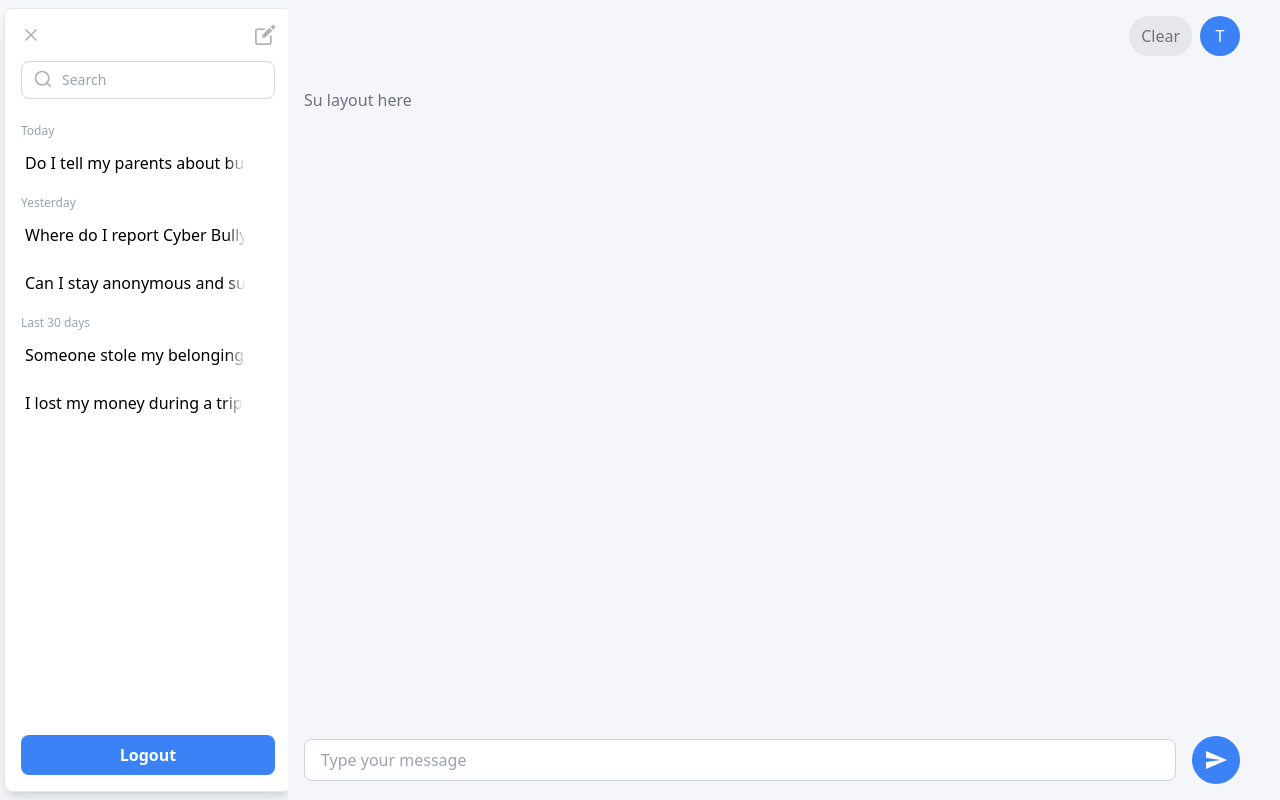
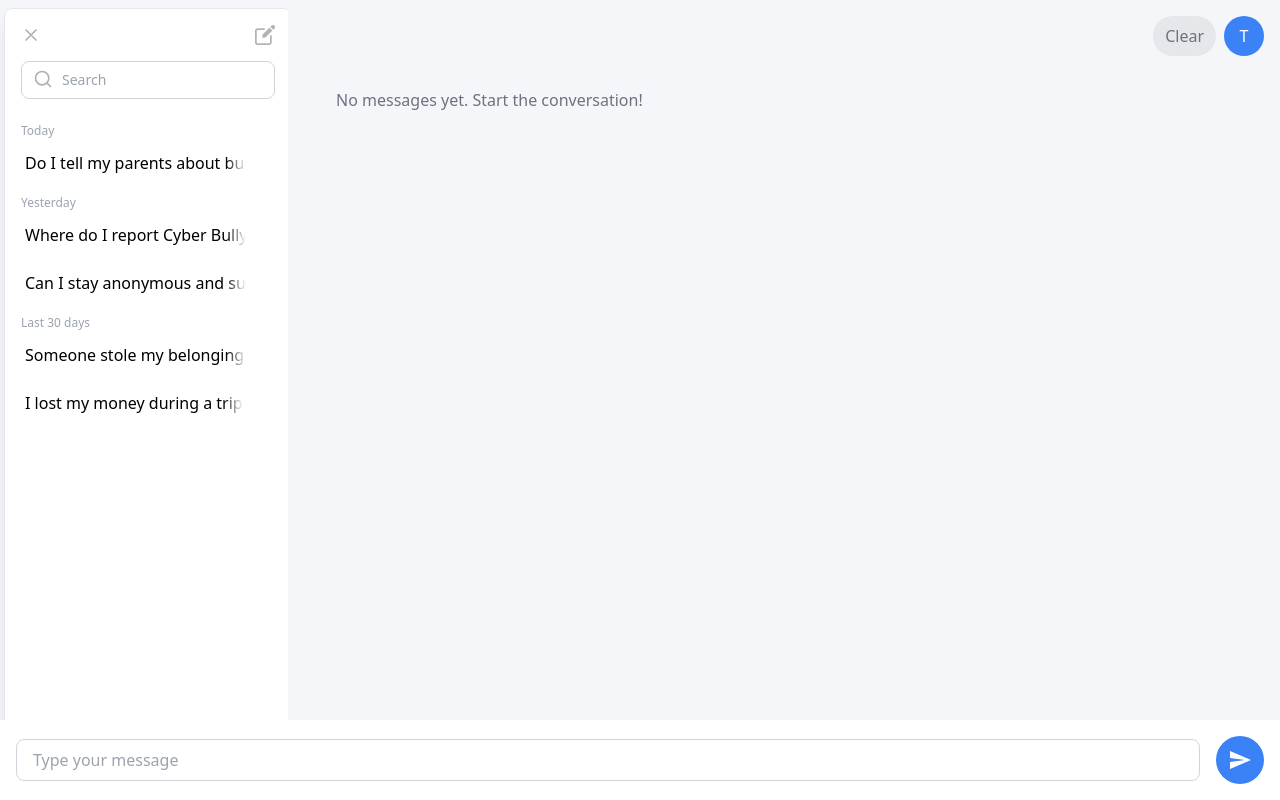
Before and after one commit to TasmiyahTaj/Law_Hackathon, a React (Create React App) app in the folder frontend/: page /chat in a window 1280 px wide. Built offline with nearby package versions, Linux system fonts and the light colour scheme.

Commit message:
amended formating

```diff
--- a/frontend/src/view/chat/chat.jsx
+++ b/frontend/src/view/chat/chat.jsx
@@ -8,7 +8,6 @@ export default function Chat() {
   const [message, setMessage] = useState(""); // For handling chat input
   const [messages, setMessages] = useState([]); // For displaying sent messages in the chat
   const [isSending, setIsSending] = useState(false);
-  // Chat history
   const [chatHistory, setChatHistory] = useState([
     {
       id: 1,
@@ -45,11 +44,24 @@ export default function Chat() {
   // Send message functionality
   const handleSendMessage = async () => {
     if (message.trim()) {
-      const userMessage = { message, date: "Now" };
+      const userMessage = { message, date: "Today" };
       setMessages([...messages, userMessage]);
+
+      // If it's the first message, add it to the sidebar history
+      if (messages.length === 0) {
+        setChatHistory([
+          {
+            id: chatHistory.length + 1,
+            date: "Now",
+            message: message,
+            active: false,
+          },
+          ...chatHistory,
+        ]);
+      }
+
       setMessage("");
       setIsSending(true);
-      console.log("in here"); // Disable button while waiting for response
 
       try {
         const response = await fetch("http://localhost:8000/ask-ai", {
@@ -60,7 +72,7 @@ export default function Chat() {
         const data = await response.json();
         setMessages((prev) => [
           ...prev,
-          { message: data.reply, date: "Now", fromAI: true },
+          { message: data.reply, date: "Today", fromAI: true },
         ]);
       } catch (error) {
         console.error("Error fetching AI response:", error);
@@ -69,11 +81,13 @@ export default function Chat() {
       }
     }
   };
+
   const handleKeyDown = (e) => {
     if (e.key === "Enter") {
       handleSendMessage();
     }
   };
+
   const handleDeleteRequest = (chat) => {
     setChatToDelete(chat); // Set the chat that should be deleted when the modal is confirmed
   };
@@ -91,7 +105,7 @@ export default function Chat() {
       <div className="flex-grow flex">
         {/* Sidebar */}
         {isSidebarVisible ? (
-          <div className="w-72 mt-2 overflow-hidden transition-all ease-in-out duration-300">
+          <div className="w-72 mt-2 overflow-hidden transition-all ease-in-out duration-300 fixed left-0 top-0 bottom-0">
             <ChatSidebar
               chatHistory={chatHistory} // Pass chat history to the sidebar
               onClose={() => setSidebarVisible(false)}
@@ -100,7 +114,7 @@ export default function Chat() {
           </div>
         ) : (
           <div className="flex items-start justify-start p-4 w-auto h-full transition-all ease-in-out duration-300">
-            <div className="flex space-x-4 bg-white rounded-full shadow-md p-2">
+            <div className="flex space-x-4 bg-white rounded-full shadow-md p-2 fixed top-4 left-4">
               {/* Chat Icon */}
               <button
                 className="p-3 bg-blue-500 text-white rounded-full hover:bg-blue-600 transition-all duration-300"
@@ -133,7 +147,7 @@ export default function Chat() {
         {/* Chat Content */}
         <div
           className={`flex-grow flex flex-col justify-between transition-all duration-300 ${
-            isSidebarVisible ? "mr-6" : "mr-2"
+            isSidebarVisible ? "ml-80" : "ml-16"
           }`}
         >
           {/* Top-right with Clear button and Avatar */}
@@ -150,22 +164,33 @@ export default function Chat() {
           </div>
 
           {/* Chat Display Section */}
-          <div className="flex-grow p-4 overflow-y-auto  ">
+          <div className="flex-grow p-4 overflow-y-auto">
             {messages.length > 0 ? (
               messages.map((msg, index) => (
-                <div key={index} className="mb-2 text-right">
-                  <span className="bg-blue-500 text-white py-2 px-4 rounded-lg inline-block">
+                <div
+                  key={index}
+                  className={`mb-2 text-${msg.fromAI ? "left" : "right"}`}
+                >
+                  <span
+                    className={`${
+                      msg.fromAI
+                        ? "bg-gray-200 text-black"
+                        : "bg-blue-500 text-white"
+                    } py-2 px-4 rounded-lg inline-block`}
+                  >
                     {msg.message}
                   </span>
                 </div>
               ))
             ) : (
-              <p className="text-gray-500">Su layout here</p>
+              <p className="text-gray-500">
+                No messages yet. Start the conversation!
+              </p>
             )}
           </div>
 
           {/* Chat Input Area */}
-          <div className="p-4 flex items-center space-x-4">
+          <div className="p-4 flex items-center space-x-4 bg-white fixed bottom-0 left-0 right-0 shadow-lg">
             <input
               type="text"
               value={message}
```
